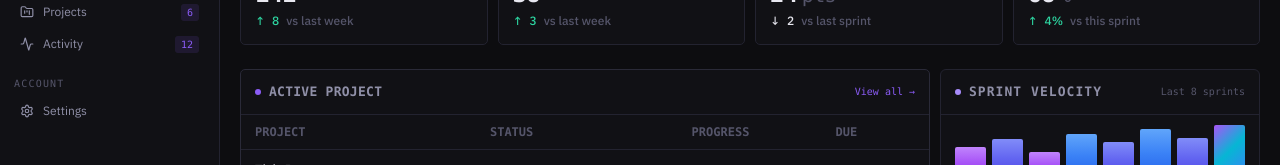
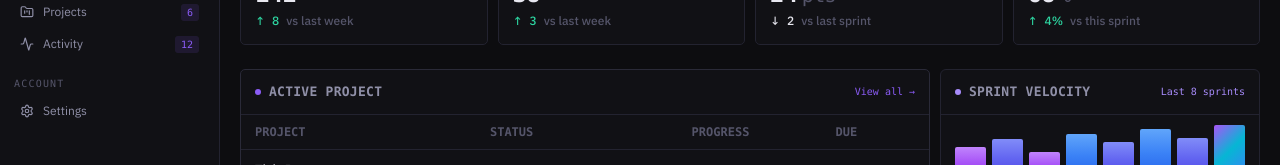
Before and after one commit to georgegoodluck/DevBoard, a Next.js app: page /overview in a window 1280 px wide. Shown: the part 127-292 px from the top of the page. Built offline with nearby package versions, Linux system fonts and the light colour scheme.

Commit message:
feat: implement CardHeader in SprintVelocity

```diff
--- a/components/layout/overview/SprintVelocity.tsx
+++ b/components/layout/overview/SprintVelocity.tsx
@@ -1,3 +1,5 @@
+import CardHeader from "@/components/ui/CardHeader";
+
 // data structure
 const sprints = [
   { label: "S1", value: 18 },
@@ -38,15 +40,11 @@ export default function SprintVelocity() {
 
   return (
     <div className="bg-(--bg1) border border-(--border) rounded-md overflow-hidden mb-2">
-      <div className="flex items-center justify-between px-3.5 py-3 border-b border-(--border)">
-        <div className="flex items-center gap-2 font-mono text-[13px] uppercase tracking-[0.08em] text-(--text2) font-semibold">
-          <span className="w-1.5 h-1.5 rounded-full bg-(--purple)" />
-          Sprint Velocity
-        </div>
-        <span className="font-mono text-[10px] text-(--text3)">
-          Last 8 sprints
-        </span>
-      </div>
+      <CardHeader
+        title="Sprint Velocity"
+        dotColor="var(--purple)"
+        action={{ label: "Last 8 sprints" }}
+      />
 
       <div className="p-3.5">
         <div className="flex items-end gap-1.5 h-12">
```
